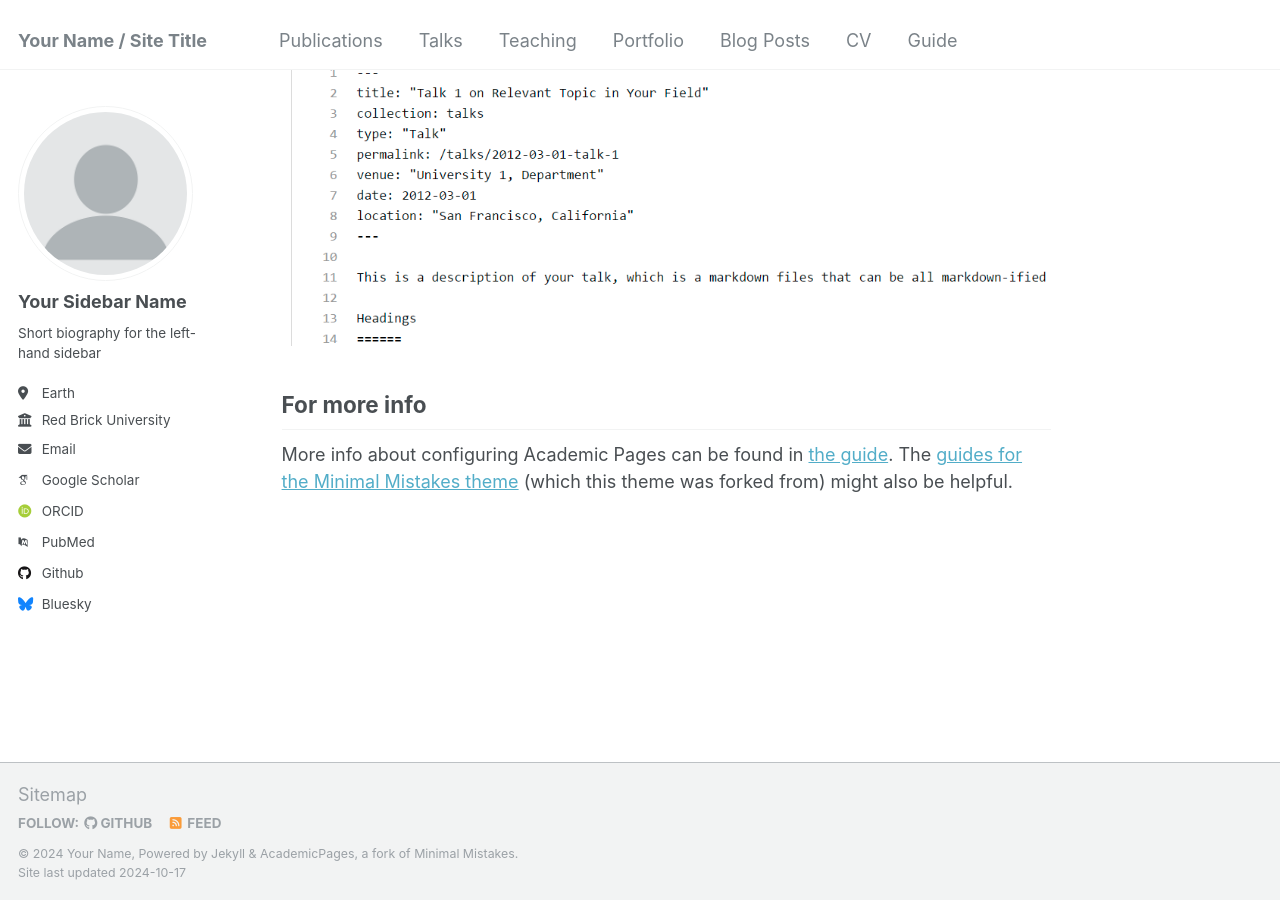
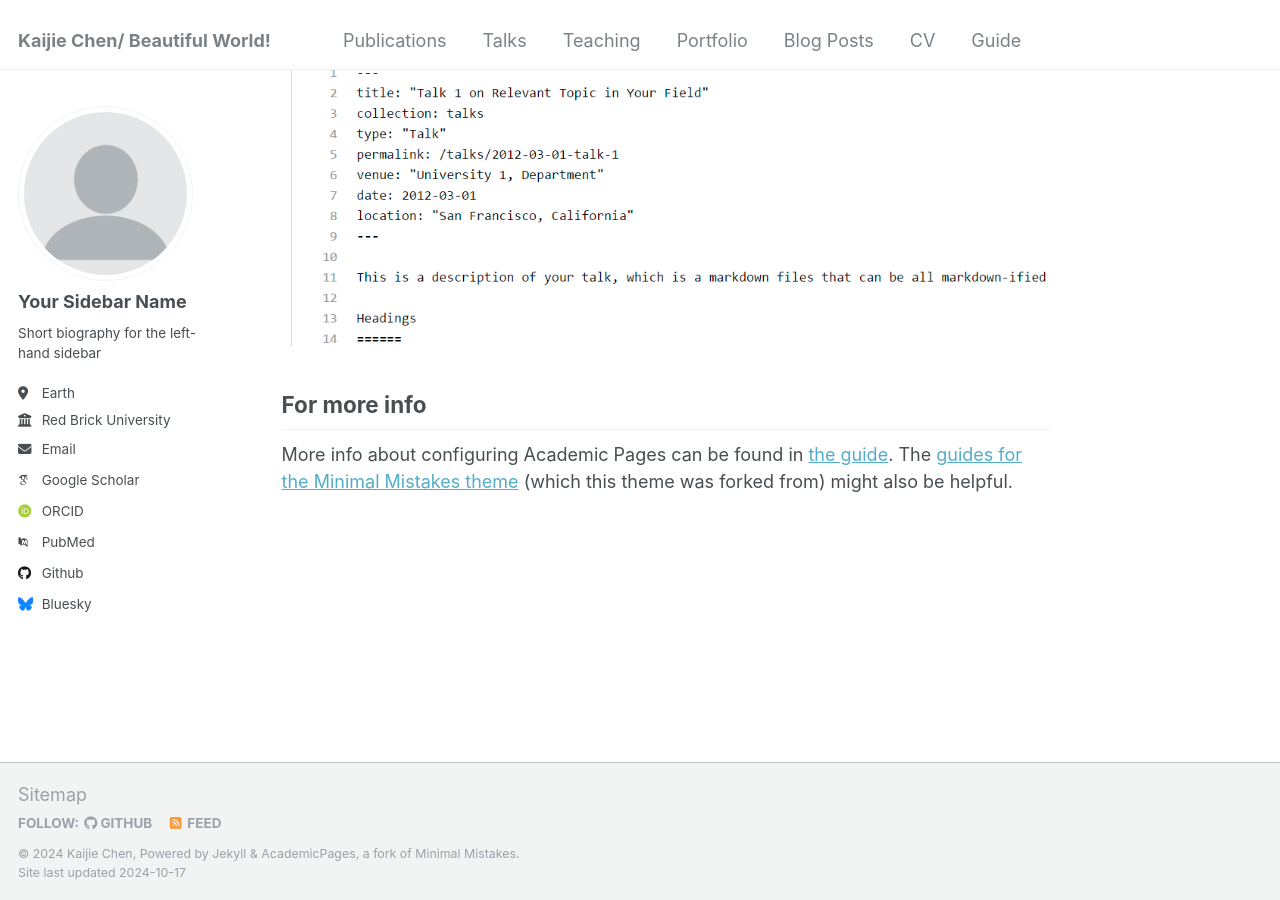
Before and after one commit to jkkjjj/jkkjjj.github.io, a Jekyll site: the page built from _pages/about.md, in a window 1280 px wide and 900 px high, scrolled down 2643 px. Built offline with Jekyll 4.4.1, drawn with Linux system fonts in a browser that asks for light colours; some web fonts are replaced.

Commit message:
Add existing file

```diff
--- a/_config.yml
+++ b/_config.yml
@@ -8,10 +8,10 @@
 
 # Basic Site Settings
 locale                   : "en-US"
-title                    : "Your Name / Site Title"
+title                    : "Kaijie Chen/ Beautiful World!"
 title_separator          : "-"
-name                     : &name "Your Name"
-description              : &description "personal description"
+name                     : &name "Kaijie Chen"
+description              : &description " Crescat scientia; vita excolatur"
 url                      : https://academicpages.github.io # the base hostname & protocol for your site e.g. "https://mmistakes.github.io"
 baseurl                  : "" # the subpath of your site, e.g. "/blog"
 repository               : "academicpages/academicpages.github.io"
```
